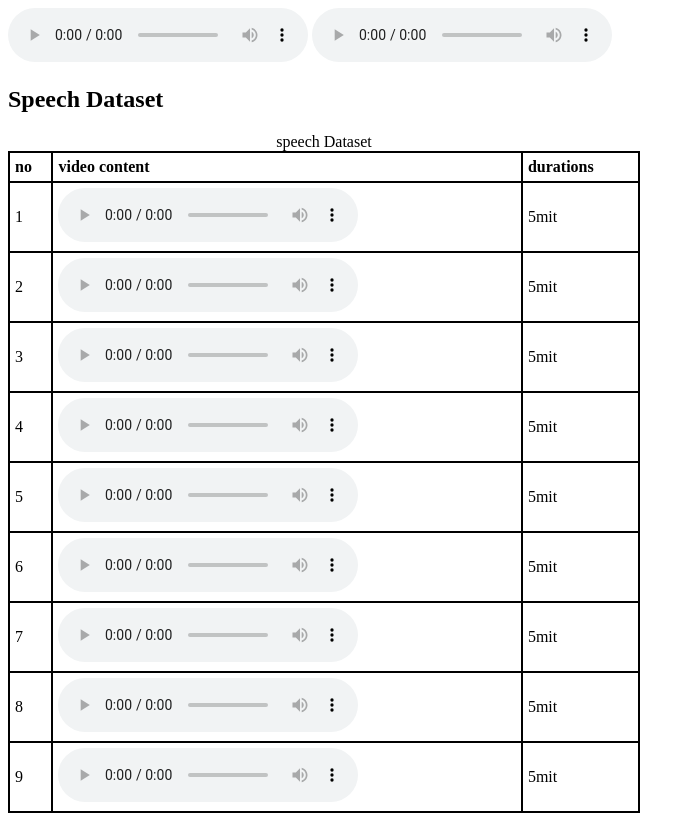
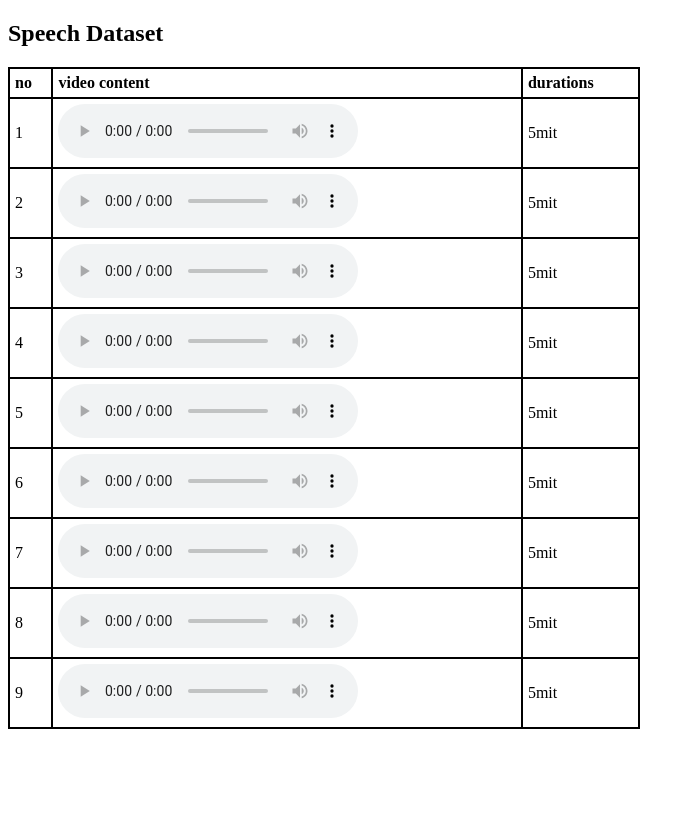
Before and after one commit to motasim-19/Tu-proj, a plain HTML site: page index.html in a window 1280 px wide. Shown: the whole page, without its empty margins (0-695 px from the left). After the commit the page ends 800 px from the top, so only its background shows below. Drawn offline with Linux system fonts and the light colour scheme.

Commit message:
Update index.html

```diff
--- a/index.html
+++ b/index.html
@@ -4,15 +4,6 @@
 		<title> speech Dataset Cop</title>
 	</head>
 	<body>
-
-	<audio controls>
-		<source src="i1.mp3" type="audio/mpeg">
-
-	   </audio>
-		<audio controls>
-		<source src="i5.mp3" type="audio/mpeg">
-
-	   </audio>
 
 	<style>
 table, th, td {
@@ -29,7 +20,7 @@ th, td {
 	<h2>Speech Dataset</h2>
 
 <table style="width:50%">
-  <caption>speech Dataset</caption>
+
   <tr>
    <th>no</th>
     <th>video content</th>
```
